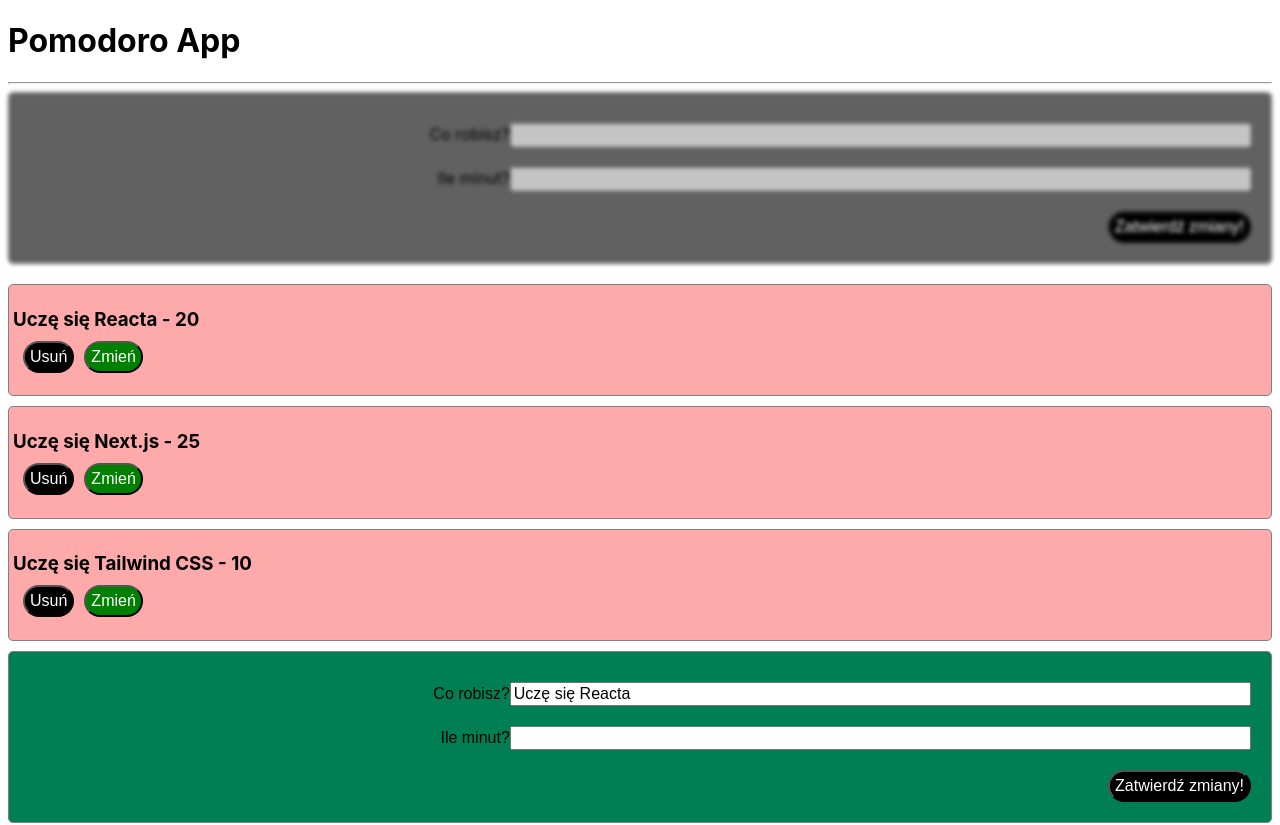
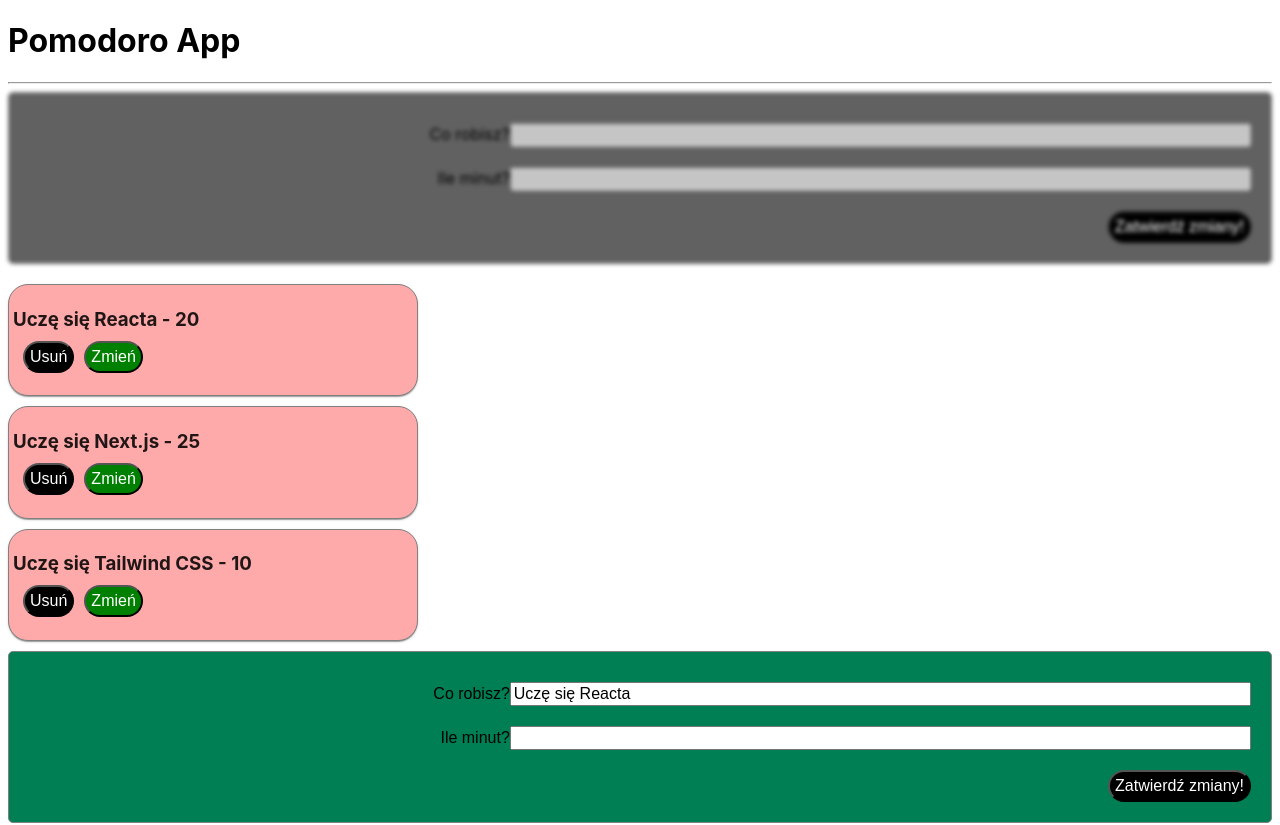
Before and after one commit to lukasz-klekner/pomodoro_app, a React (Create React App) app: page / in a window 1280 px wide. Shown: the top 825 px of the page. Built offline with nearby package versions, Linux system fonts and the light colour scheme.

Commit message:
installs material-ui and adds Card to Timebox

```diff
--- a/package.json
+++ b/package.json
@@ -5,6 +5,7 @@
   "dependencies": {
     "@emotion/react": "^11.9.3",
     "@emotion/styled": "^11.9.3",
+    "@mui/material": "^5.8.3",
     "@testing-library/jest-dom": "^5.16.4",
     "@testing-library/react": "^13.3.0",
     "@testing-library/user-event": "^13.5.0",
--- a/src/components/Timebox.js
+++ b/src/components/Timebox.js
@@ -1,7 +1,18 @@
+import styled from '@emotion/styled'
+import { Card } from '@mui/material'
 import Button from './Button'
 
+const StyledCard = styled(Card)`
+  max-width: 400px;
+  border: 1px solid gray;
+  border-radius: 20px;
+  padding: 4px;
+  margin-bottom: 10px;
+  background-color: #ffaaaa;
+`
+
 const Timebox = ({ title, totalTimeInMinutes, onDelete, onEdit }) => (
-  <div className='Timebox'>
+  <StyledCard>
     <h3>
       {title} - {totalTimeInMinutes}
       <br />
@@ -10,7 +21,7 @@ const Timebox = ({ title, totalTimeInMinutes, onDelete, onEdit }) => (
         Zmień
       </Button>
     </h3>
-  </div>
+  </StyledCard>
 )
 
 export default Timebox
```
Also changed, not shown: 1 other file (tests, documents, lock files or other folders).
